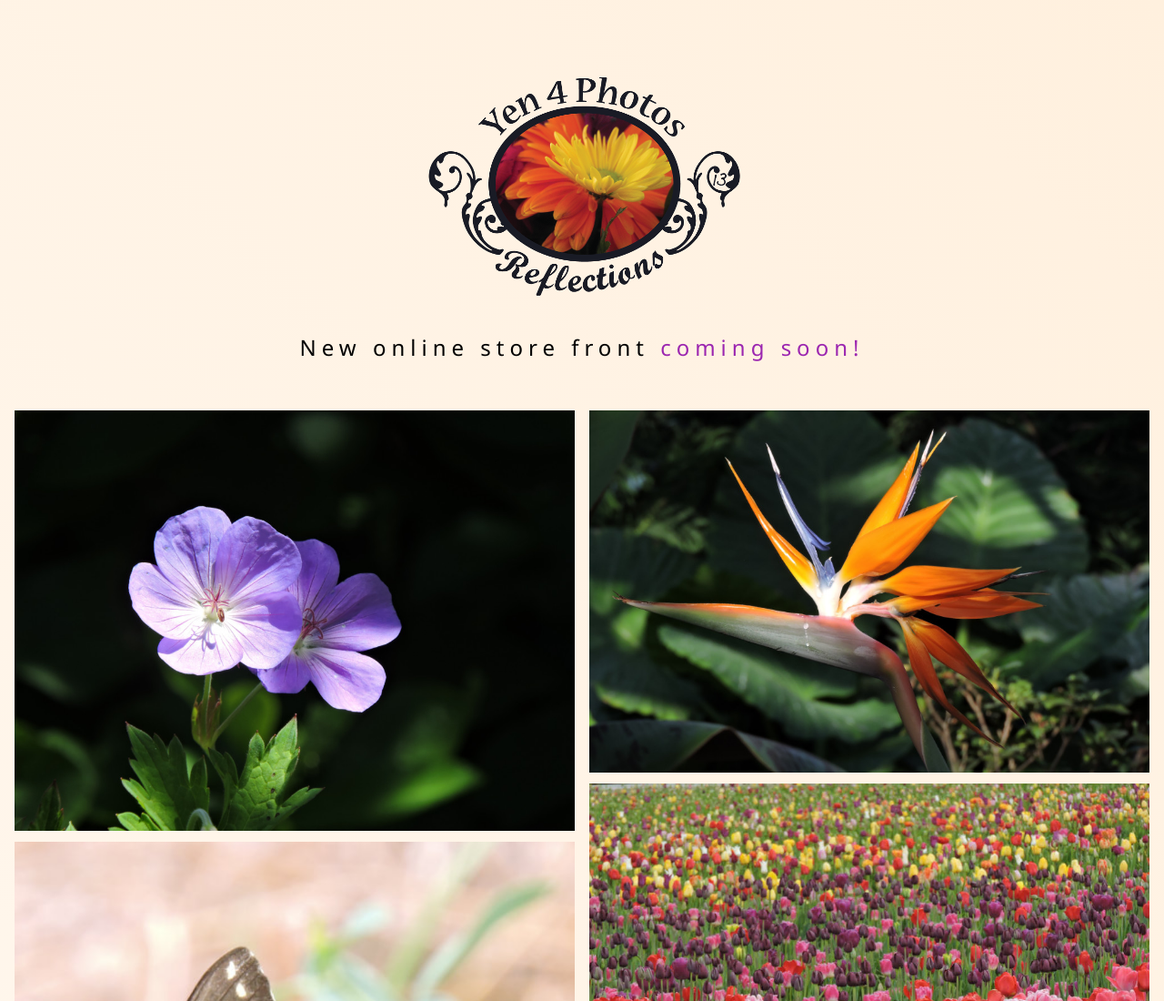
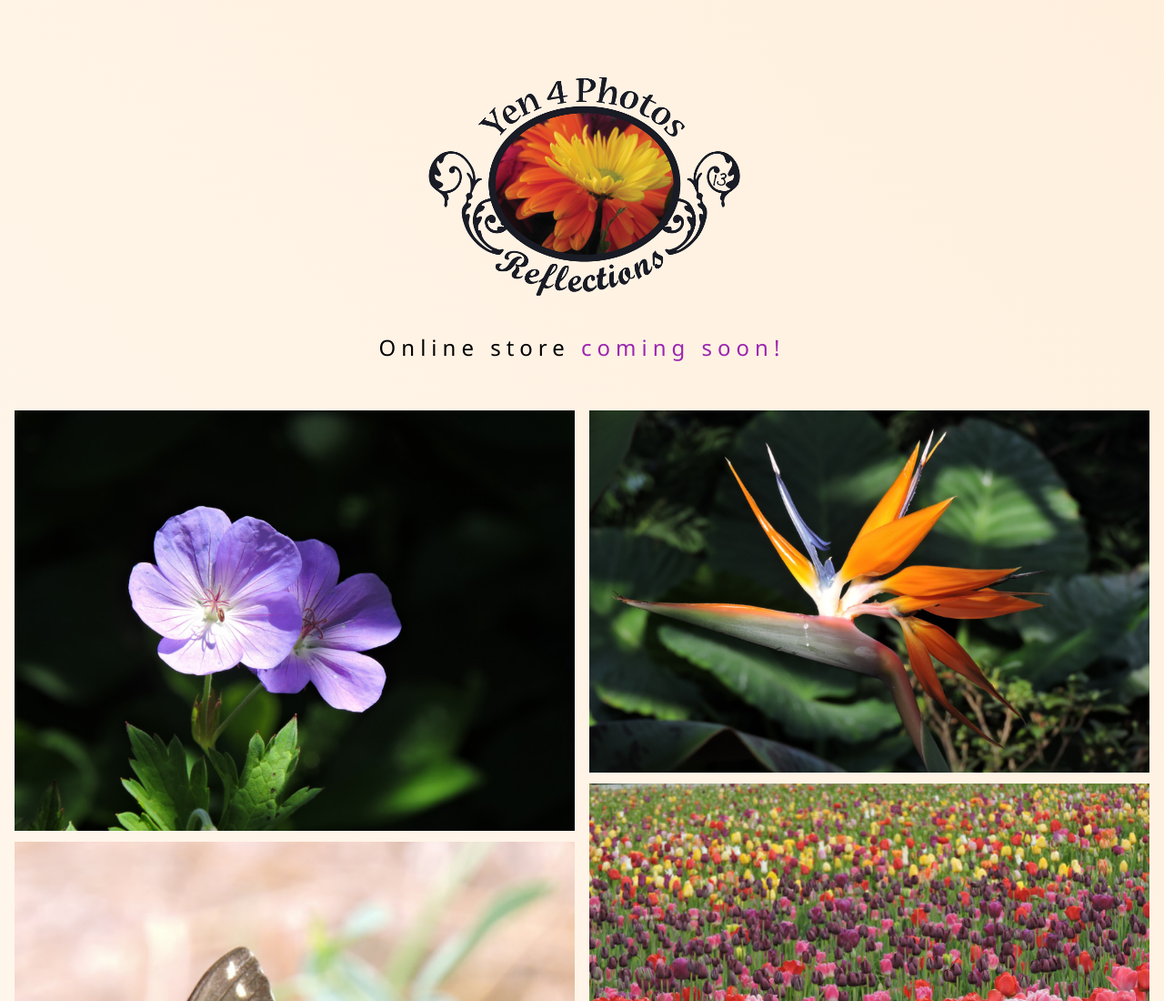
Before and after one commit to RyanMSloan/YenLive, a plain HTML site: page index.html in a window 1280 px wide. Shown: the top 1100 px of the page at 91% size. Drawn offline with nearby package versions, Linux system fonts and the light colour scheme.

Commit message:
Modifies notice to read 'Online store

```diff
--- a/index.html
+++ b/index.html
@@ -15,7 +15,7 @@
   <!-- Header -->
   <header class="w3-panel w3-center" style="padding:50px 16px 25px 16px">
     <img src="images/logo-sm.png" style="width: 400px;">
-    <h1 class="w3-xlarge">New online store front <span class="w3-text-purple">coming soon!</span></h1>
+    <h1 class="w3-xlarge">Online store <span class="w3-text-purple">coming soon!</span></h1>
   </header>
 
   <!-- Photo Grid -->
```
